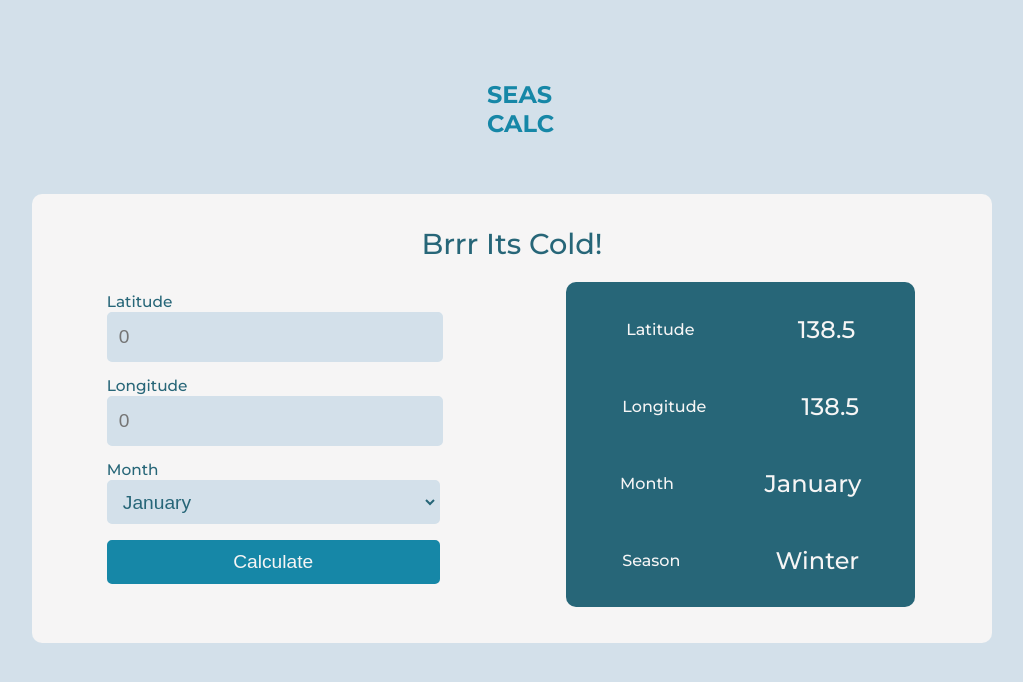
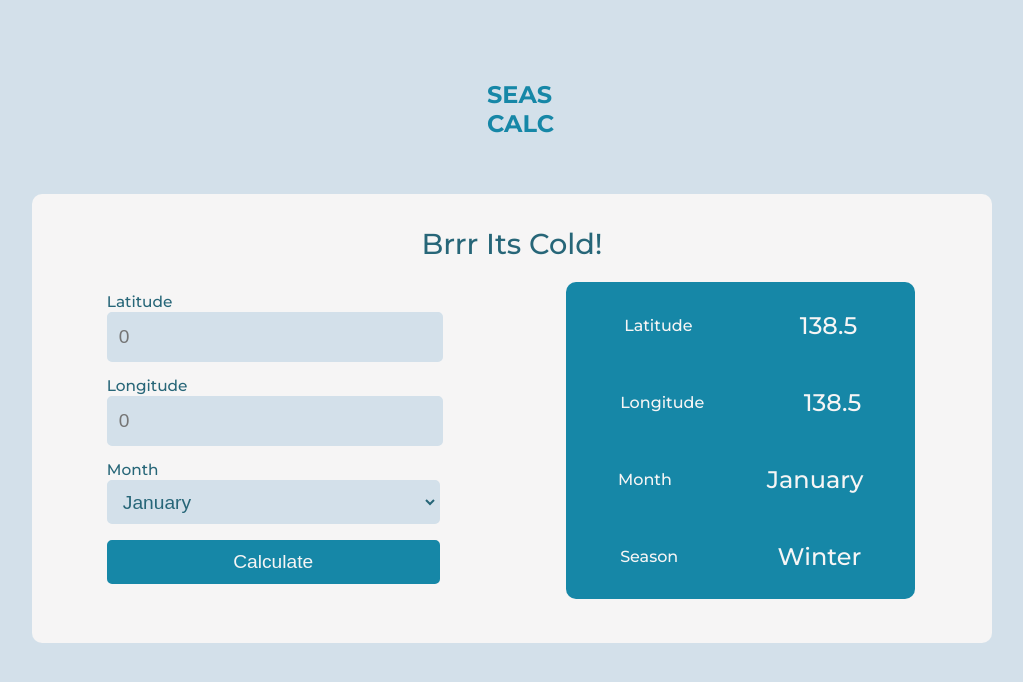
Before and after one commit to adityanegara/react-season-calculator, a React (Create React App) app: page / in a window 1280 px wide. Shown: the top 682 px of the page, without its empty margins (128-1151 px from the left). Built offline with nearby package versions, Linux system fonts and the light colour scheme.

Commit message:
Changing information background color

```diff
--- a/src/Styles/main.css
+++ b/src/Styles/main.css
@@ -149,8 +149,8 @@ input[type='number'] {
   margin-right: 6vw;
   border-radius: 10px;
   color: #f6f5f5;
-  padding: 2%;
-  background-color: #276678;
+  padding: 1%;
+  background-color: #1687a7;
 }
 
 .season-display .season-display-information .flex {
--- a/src/Styles/main.scss
+++ b/src/Styles/main.scss
@@ -122,8 +122,8 @@ input[type='number'] {
     margin-right: 6vw;
     border-radius: 10px;
     color: $winter-white-color;
-    padding: 2%;
-    background-color: $winter-base-color-darker;
+    padding: 1%;
+    background-color: $winter-base-color;
     .flex {
       display: flex;
       align-items: center;
```
Also changed, not shown: 6 other files (tests, documents, lock files or other folders).
